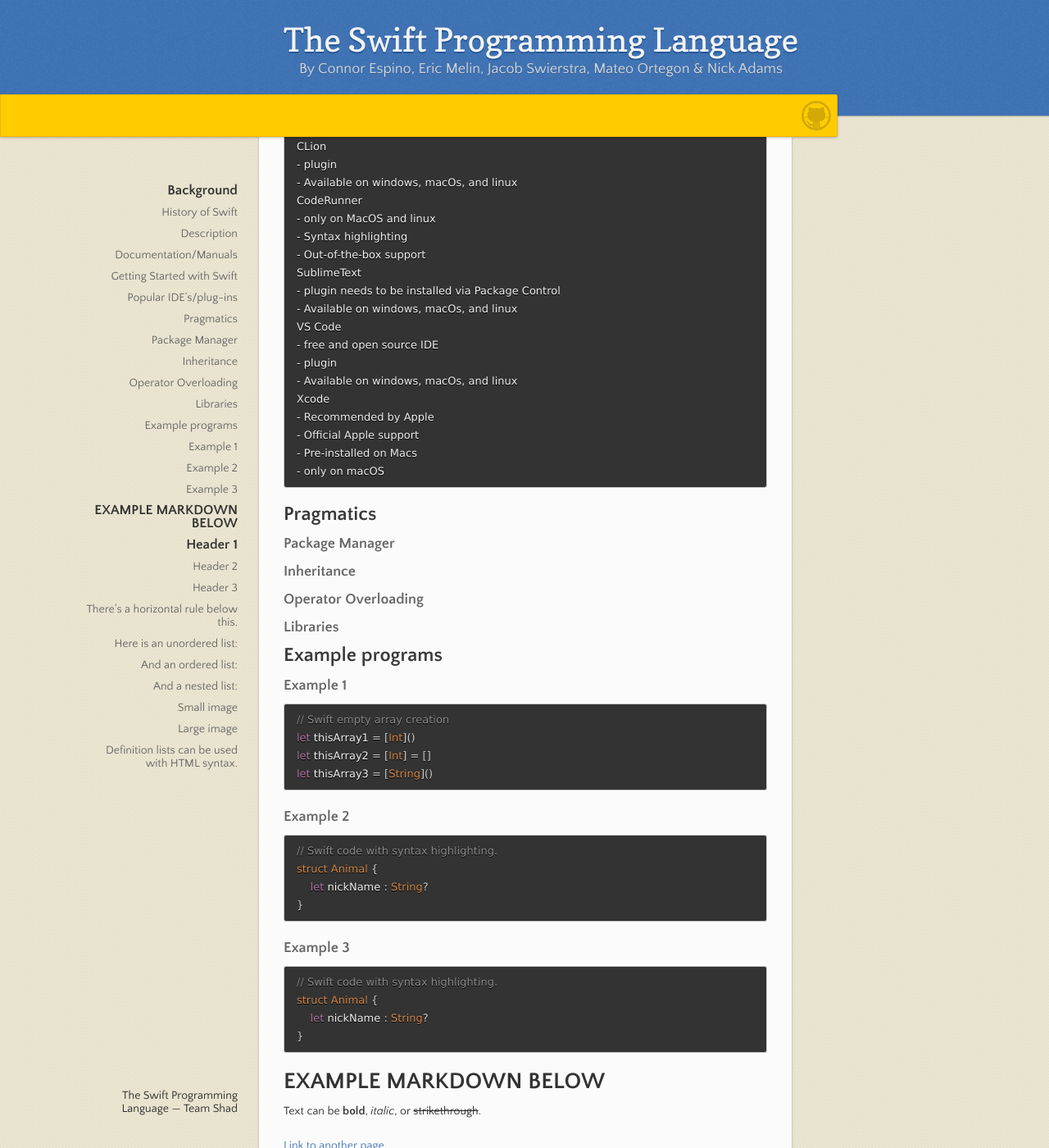
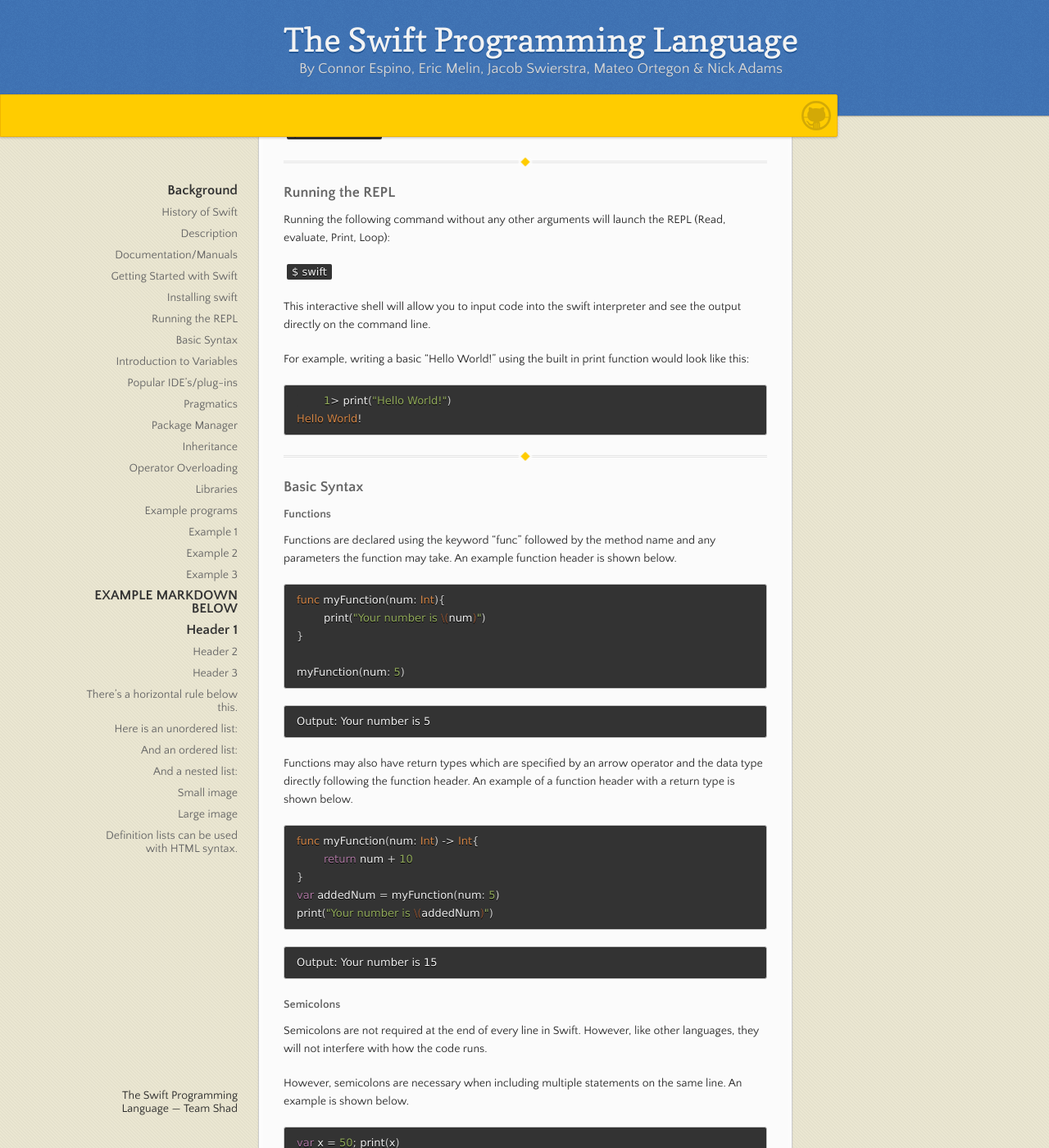
Before and after one commit to MelinHead225/cs354-lw1, a Jekyll site: the page built from index.md, in a window 1280 px wide and 1400 px high, scrolled down 763 px. Shown: the whole window at 82% size. Built offline with Jekyll 4.4.1, drawn with Linux system fonts in a browser that asks for light colours; some of the changed text lies outside the part shown.

Commit message:
Update index.md
Finished "Getting Started with Swift" Section

````diff
--- a/index.md
+++ b/index.md
@@ -12,6 +12,127 @@ Swift's developement originally began in 2010 by Chris Lattner. Swift was origin
 - c
 
 ## Getting Started with Swift
+
+### Installing swift
+Download the compiler and follow installation instructions for your given Operating System
+
+https://www.swift.org/download/
+
+Verify installation by running the following command
+
+```$ swift --version```
+
+<hr>
+
+### Running the REPL
+
+Running the following command without any other arguments will launch the REPL (Read, evaluate, Print, Loop):
+
+```$ swift```
+
+This interactive shell will allow you to input code into the swift interpreter and see the output directly on the command line.
+
+For example, writing a basic "Hello World!" using the built in print function would look like this:
+
+``` swift
+	1> print("Hello World!")
+Hello World!
+```
+
+<hr>
+
+### Basic Syntax
+
+#### Functions
+Functions are declared using the keyword "func" followed by the method name and any parameters the function may take. An example function header is shown below.
+
+```swift
+func myFunction(num: Int){
+	print("Your number is \(num)")
+}
+
+myFunction(num: 5)
+```
+
+```
+Output: Your number is 5
+```
+
+Functions may also have return types which are specified by an arrow operator and the data type directly following the function header. An example of a function header with a return type is shown below.
+
+```swift
+func myFunction(num: Int) -> Int{
+	return num + 10
+}
+var addedNum = myFunction(num: 5)
+print("Your number is \(addedNum)")
+```
+```
+Output: Your number is 15
+```
+
+
+
+#### Semicolons
+Semicolons are not required at the end of every line in Swift. However, like other languages, they will not interfere with how the code runs.
+
+However, semicolons are necessary when including multiple statements on the same line. An example is shown below.
+```swift
+var x = 50; print(x)
+```
+#### Comments
+Swift allows single and multi-line comments.
+Single line comments are denoted by two slashes.
+```swift
+//This is a comment
+```
+
+Multi-line comments are denoted by a slash and asterisk.
+```swift
+/*This is a
+Multi-line comment */
+```
+<hr>
+
+### Introduction to Variables
+#### Variable Declaration
+Declaring and initializing a variable follows the following format:
+
+```swift
+var varName = value
+```
+
+Example:
+```swift
+var hello = "Hello!"
+```
+<br/>
+
+#### Type Annotation
+Swift infers the data type of variables when not specifically stated. However, when you want to declare a variable that can only store a certain data type, you can use type annotation.
+
+Type annotation syntax is as follows:
+
+```swift
+var varName:dataType = optionalValue
+```
+
+```swift
+var hello:String = "Hello!"
+```
+<br/>
+
+#### Printing Variables
+The print function of Swift allows variables to be inserted into string using an escape character. Surrounding a variable in parenthesis and preceding it with a backslash allows the value of the variable to be inserted into the string.
+
+Example:
+
+```swift
+	var x = 50
+	print("There are \(x) people here!")
+There are 50 people here!
+```
+
 ## Popular IDE's/plug-ins
 ``` here
 Atom
````
